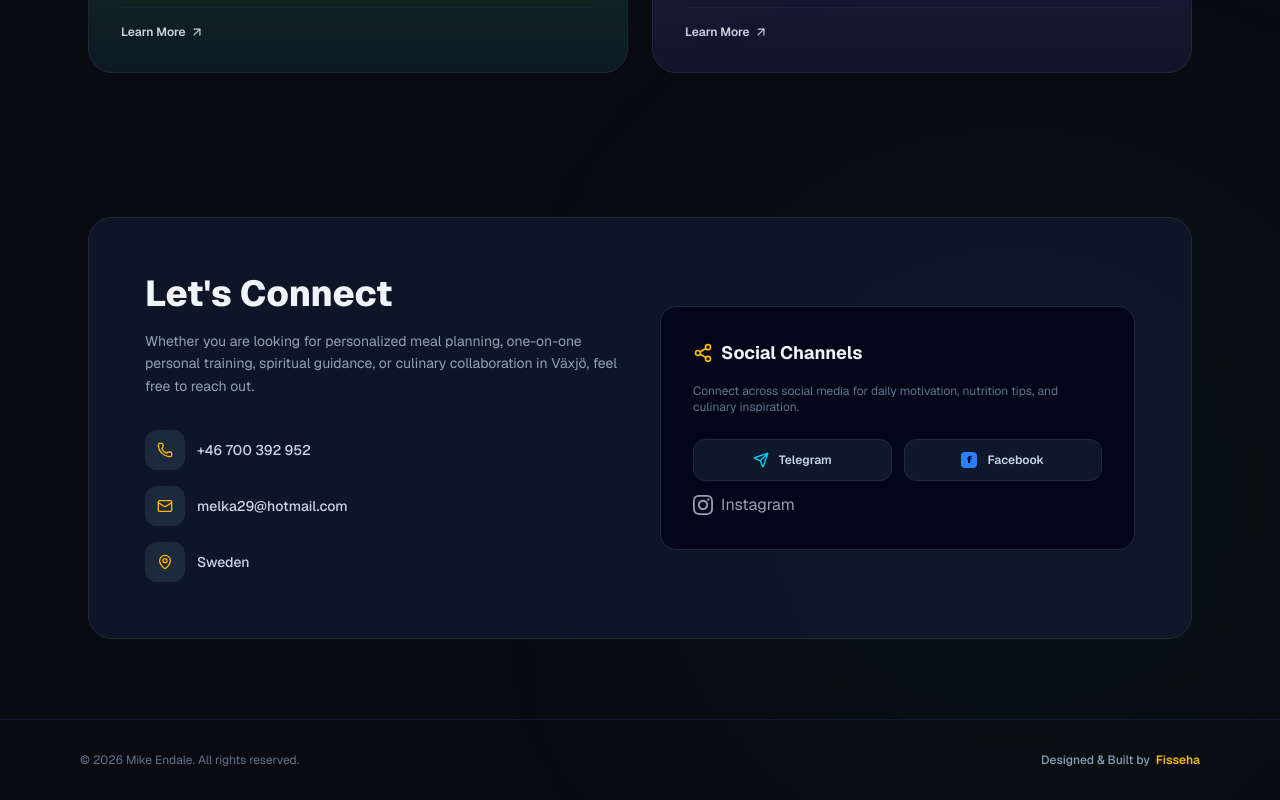
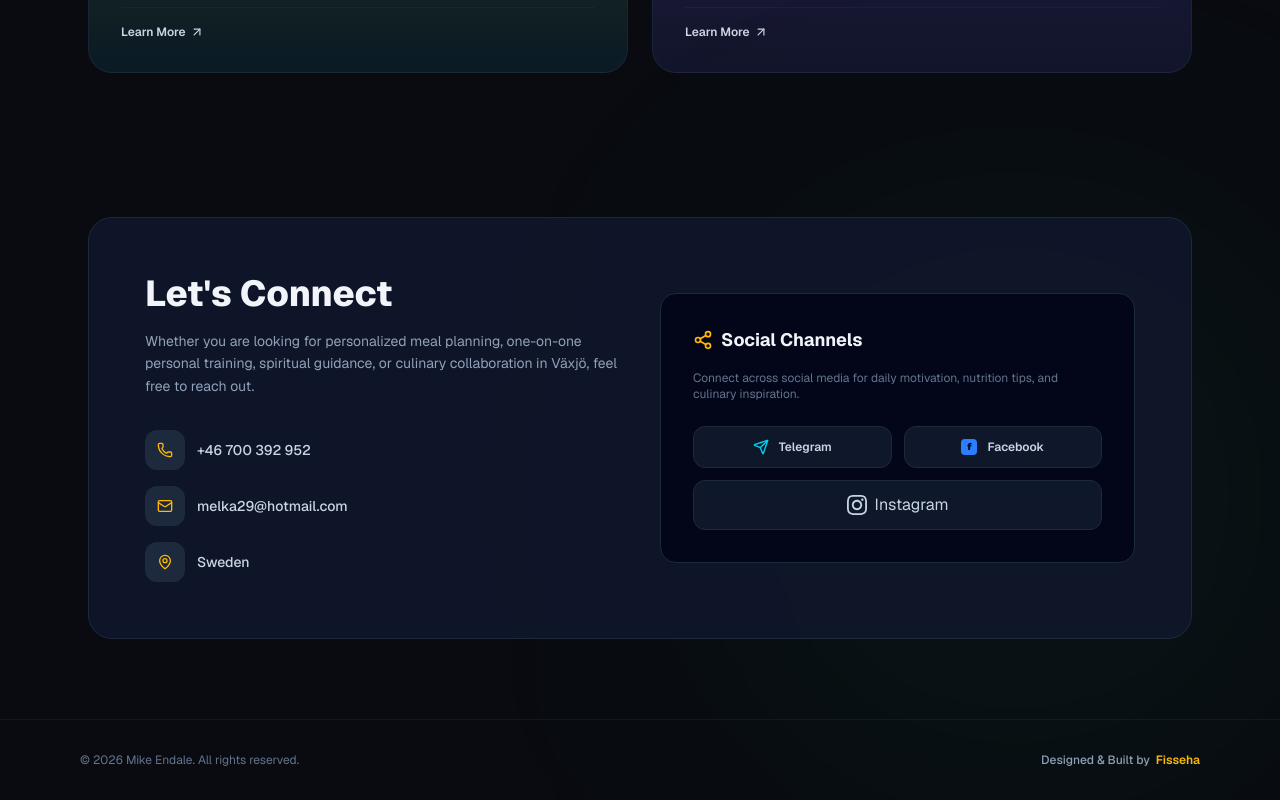
Before and after one commit to Fissehayonas27/uncle-portfolio, a Next.js app: page / in a window 1280 px wide. Shown: the part 1777-2577 px from the top of the page. Built offline with nearby package versions, Linux system fonts and the light colour scheme.

Commit message:
Style Instagram button to match Telegram and Facebook

```diff
--- a/app/page.tsx
+++ b/app/page.tsx
@@ -265,7 +265,7 @@ export default function MelakuPortfolio() {
   href="https://instagram.com/miko_miko_1"
   target="_blank"
   rel="noopener noreferrer"
-  className="flex items-center gap-2 text-gray-400 hover:text-white transition-colors"
+  className="p-3 rounded-xl bg-slate-900 border border-slate-800 hover:border-blue-500/50 flex items-center justify-center gap-2 text-slate-300 hover:text-white transition-all col-span-2"
 >
   <svg className="w-5 h-5 fill-current" viewBox="0 0 24 24">
     <path d="M12 2.163c3.204 0 3.584.012 4.85.07 3.252.148 4.771 1.691 4.919 4.919.058 1.265.069 1.645.069 4.849 0 3.205-.012 3.584-.069 4.849-.149 3.225-1.664 4.771-4.919 4.919-1.266.058-1.644.07-4.85.07-3.204 0-3.584-.012-4.849-.07-3.26-.149-4.771-1.699-4.919-4.92-.058-1.265-.07-1.644-.07-4.849 0-3.204.013-3.583.07-4.849.149-3.227 1.664-4.771 4.919-4.919 1.266-.057 1.645-.069 4.849-.069zm0-2.163c-3.259 0-3.667.014-4.947.072-4.358.2-6.78 2.618-6.98 6.98-.059 1.281-.073 1.689-.073 4.948 0 3.259.014 3.668.072 4.948.2 4.358 2.618 6.78 6.98 6.98 1.281.058 1.689.072 4.948.072 3.259 0 3.668-.014 4.948-.072 4.354-.2 6.782-2.618 6.979-6.98.059-1.28.073-1.689.073-4.948 0-3.259-.014-3.667-.072-4.947-.196-4.354-2.617-6.78-6.979-6.98-1.281-.059-1.69-.073-4.949-.073zm0 5.838c-3.403 0-6.162 2.759-6.162 6.162s2.759 6.163 6.162 6.163 6.162-2.759 6.162-6.163c0-3.403-2.759-6.162-6.162-6.162zm0 10.162c-2.209 0-4-1.79-4-4 0-2.209 1.791-4 4-4s4 1.791 4 4c0 2.21-1.791 4-4 4zm6.406-11.845c-.796 0-1.441.645-1.441 1.44s.645 1.44 1.441 1.44c.795 0 1.439-.645 1.439-1.44s-.644-1.44-1.439-1.44z"/>
```
